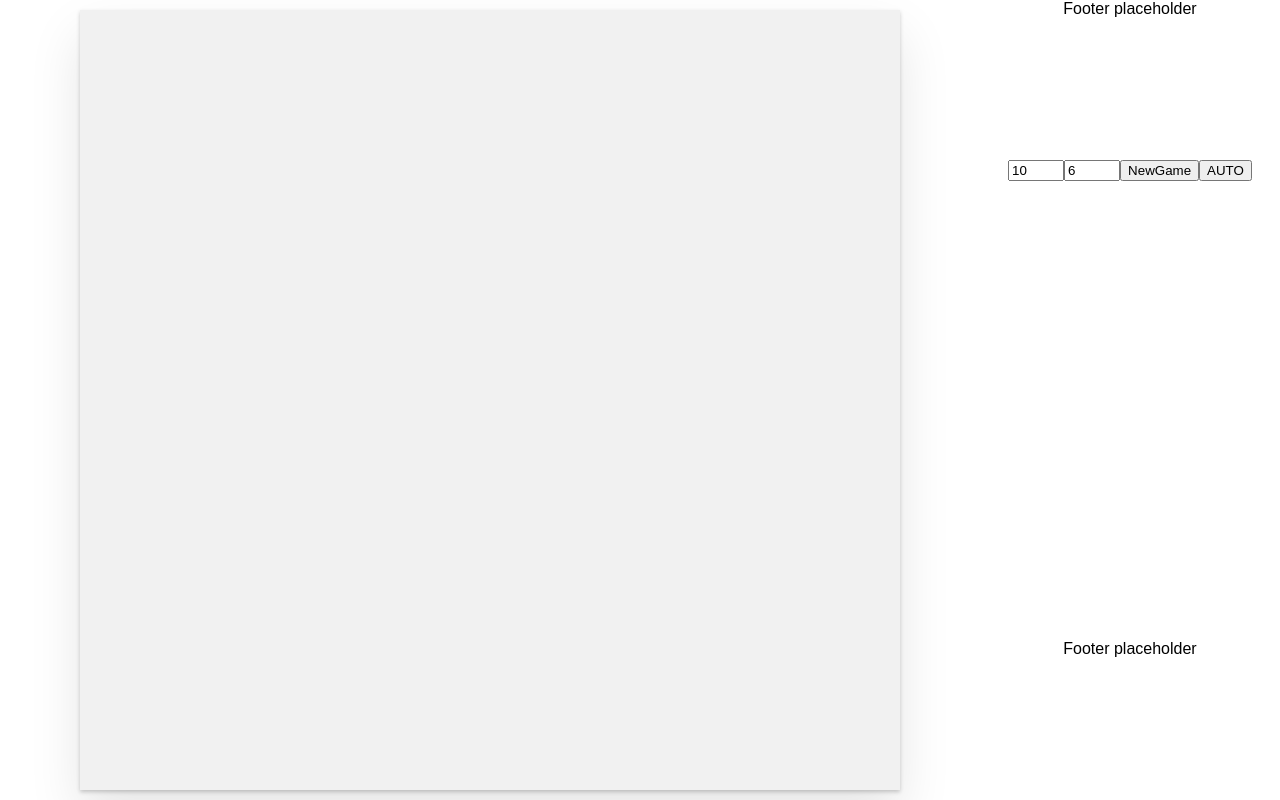
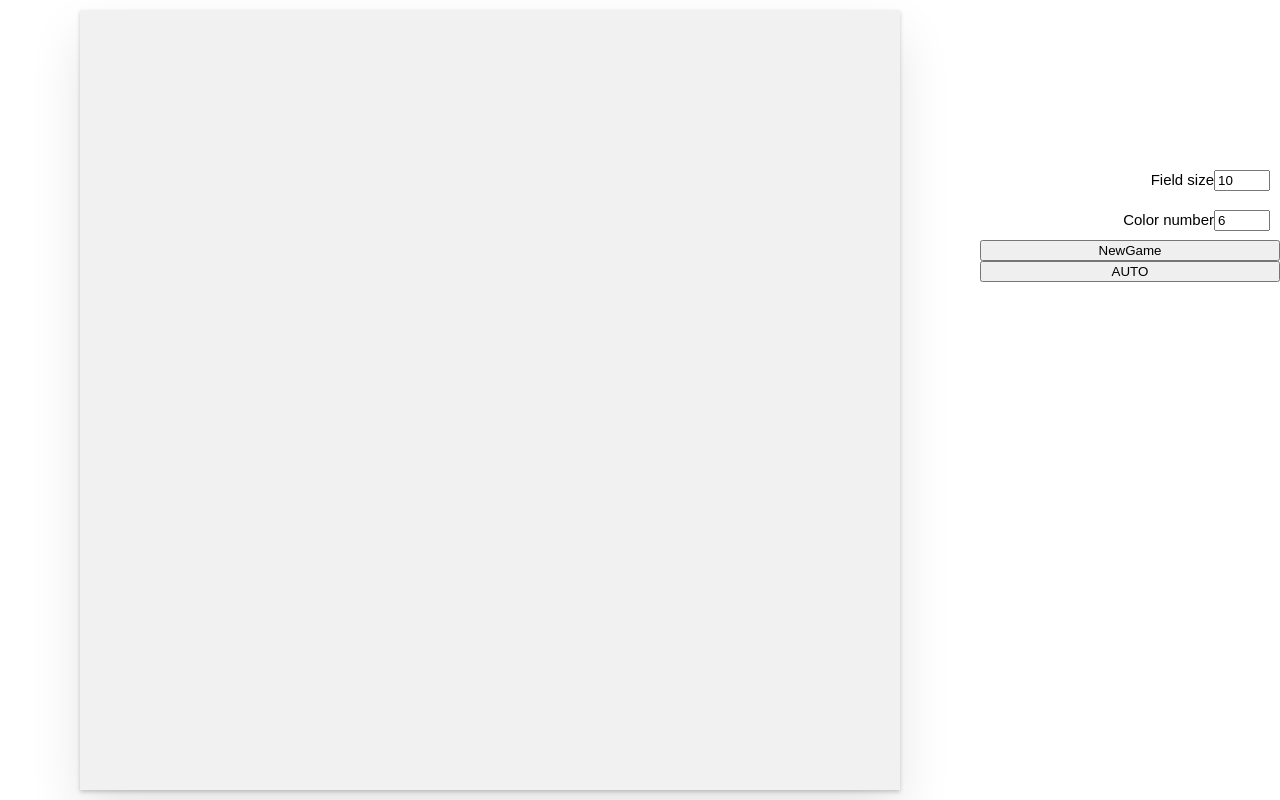
Before and after one commit to hategen/floodit, a React (Create React App) app: page / in a window 1280 px wide. Built offline with nearby package versions, Linux system fonts and the light colour scheme.

Commit message:
some minor stules changes

```diff
--- a/src/components/Footer/Footer.js
+++ b/src/components/Footer/Footer.js
@@ -3,7 +3,7 @@ import React from 'react';
 const AppFooter = () => {
     return (
         <footer>
-            Footer placeholder
+            {/*Footer placeholder*/}
         </footer>
     )
 };
--- a/src/components/GameSettings/GameSettings.css
+++ b/src/components/GameSettings/GameSettings.css
@@ -0,0 +1,20 @@
+.game-settings{
+    display: flex;
+    flex-direction: column;
+    width: 100%;
+}
+
+.flex-container{
+    display: flex;
+    flex-direction: column;
+    justify-content: space-between;
+}
+
+.flex-container label{
+    flex-grow: 1;
+    height: 20px;
+    padding: 10px;
+    font-size: 15px;
+    text-align: right;
+    align-self: left;
+}
--- a/src/components/GameSettings/GameSettings.js
+++ b/src/components/GameSettings/GameSettings.js
@@ -14,6 +14,7 @@ const GameSettings = ({fieldSize, colorNumber, newGame, fieldSizeChange, colorNu
 
     return (
         <section className="game-settings">
+            <div className="flex-container">
                 <NumericInput
                     type="number"
                     name="fieldSize"
@@ -35,7 +36,7 @@ const GameSettings = ({fieldSize, colorNumber, newGame, fieldSizeChange, colorNu
                     placeholder="Color number"
                     label="Color number"
                 />
-
+            </div>
             <button onClick={() => {
                 newGame()
             }}> NewGame
--- a/src/components/Header/Header.js
+++ b/src/components/Header/Header.js
@@ -3,7 +3,7 @@ import React from 'react';
 const AppHeader = () => {
     return (
         <header>
-            Footer placeholder
+            {/*Footer placeholder*/}
         </header>
     )
 };
--- a/src/components/NumericInput/NumericInput.js
+++ b/src/components/NumericInput/NumericInput.js
@@ -4,10 +4,13 @@ import './NumericInput.css';
 
 const NumericInput = (props) => {
     return (
-        <input
-            type="number"
-            {...props}
-        />
+        <label>
+            {props.label}
+            <input
+                type="number"
+                {...props}
+            />
+        </label>
     )
 };
 
```
Lines whose indentation alone changed are shown as unchanged.
